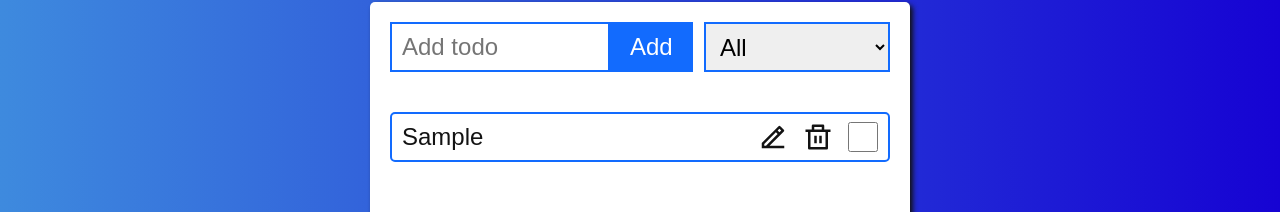
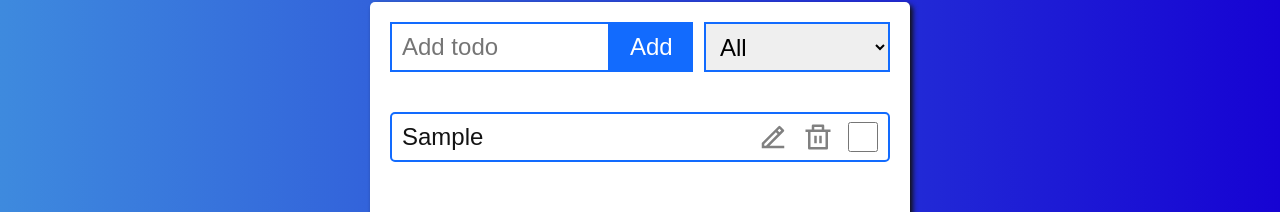
Before and after one commit to Hoang0211/to-do-list, a React (Create React App) app: page / in a window 1280 px wide. Both pictures are taken after typing "Sample" into the empty fields and a click on the button "Add". Shown: the part 145-357 px from the top of the page. Built offline with nearby package versions, Linux system fonts and the light colour scheme.

Commit message:
modify icon color

```diff
--- a/src/index.css
+++ b/src/index.css
@@ -27,7 +27,7 @@ body {
 	color: var(--clr-dark);
 	background: var(--clr-bg);
 }
-input:focus {
+input:focus, select:focus {
     outline: none;
 }
 
@@ -121,5 +121,6 @@ form {
     height: 30px;
     width: 30px;
     margin-left: 15px;
+    color: grey;
     cursor: pointer;
 }
```
